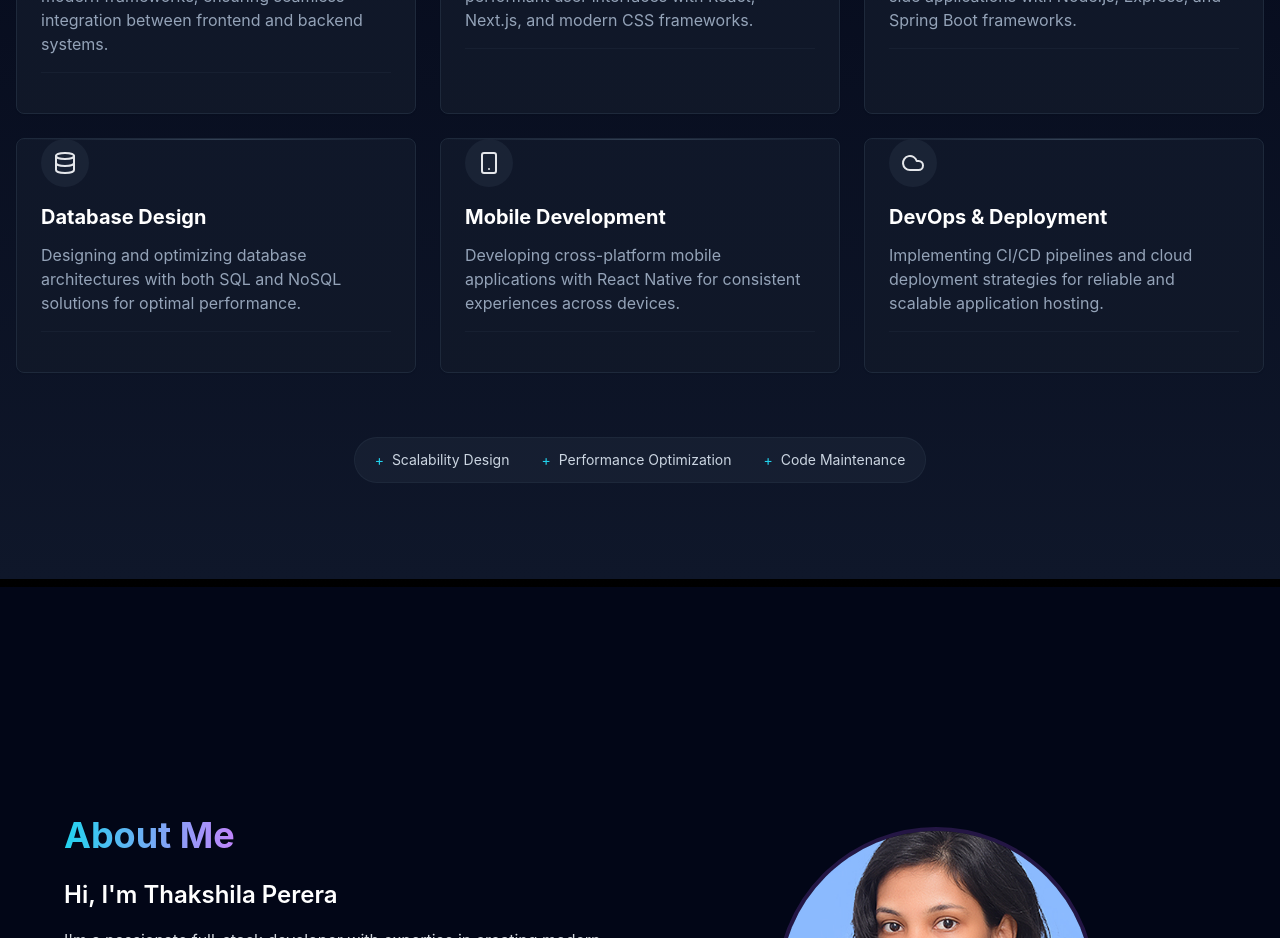
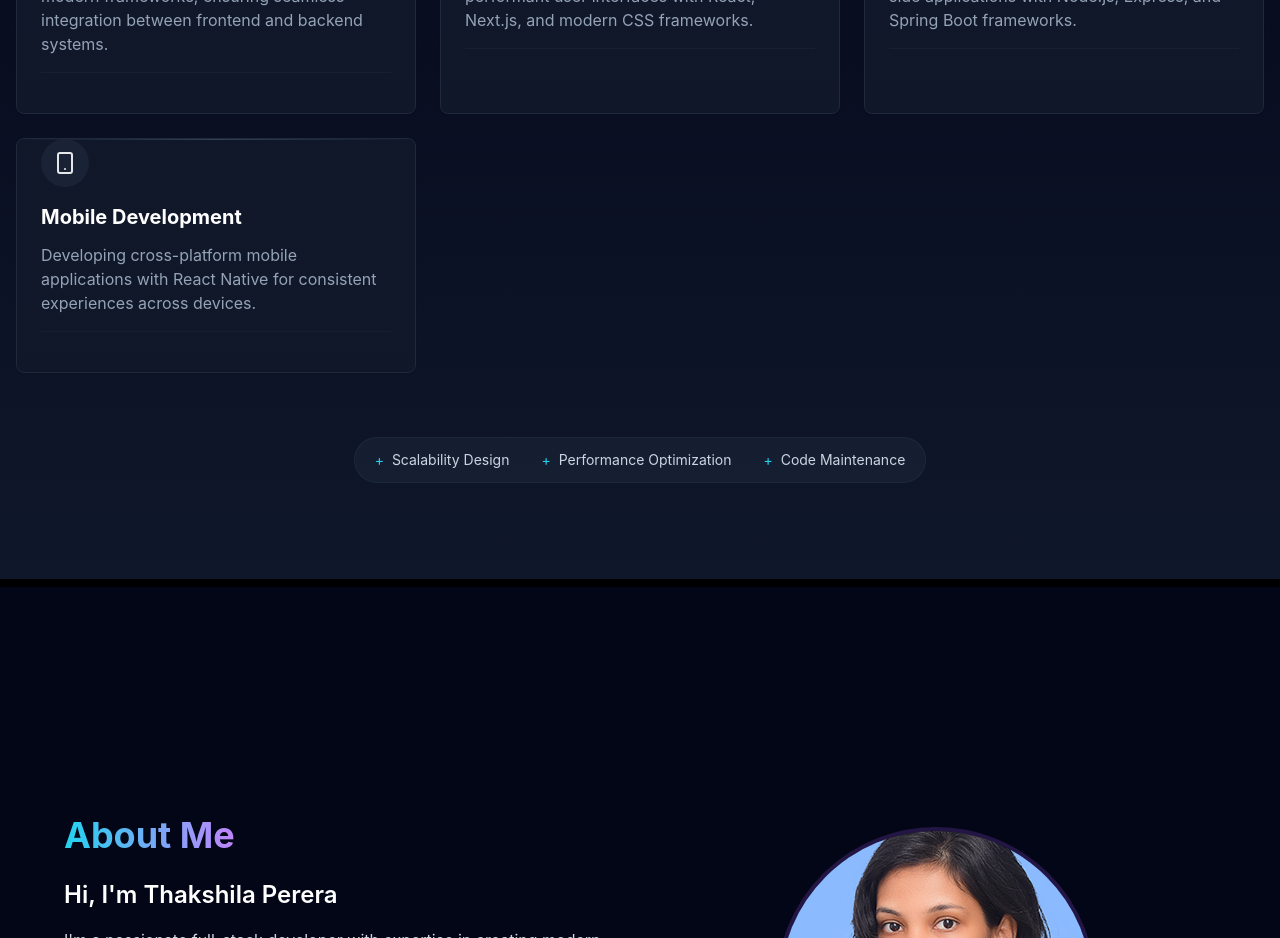
Before and after one commit to Nipuni002/My_Portfolio, a React (Create React App) app: page / in a window 1280 px wide. Shown: the part 4720-5658 px from the top of the page. Built offline with nearby package versions, Linux system fonts and the light colour scheme.

Commit message:
Update Service section

```diff
--- a/src/components/ServicesSection.jsx
+++ b/src/components/ServicesSection.jsx
@@ -77,22 +77,10 @@ const ServicesSection = () => {
       gradient: "bg-gradient-to-br from-emerald-500/20 to-teal-500/20",
     },
     {
-      icon: <Database size={24} />,
-      title: "Database Design",
-      description: "Designing and optimizing database architectures with both SQL and NoSQL solutions for optimal performance.",
-      gradient: "bg-gradient-to-br from-amber-500/20 to-orange-500/20",
-    },
-    {
       icon: <Smartphone size={24} />,
       title: "Mobile Development",
       description: "Developing cross-platform mobile applications with React Native for consistent experiences across devices.",
       gradient: "bg-gradient-to-br from-violet-500/20 to-purple-500/20",
-    },
-    {
-      icon: <Cloud size={24} />,
-      title: "DevOps & Deployment",
-      description: "Implementing CI/CD pipelines and cloud deployment strategies for reliable and scalable application hosting.",
-      gradient: "bg-gradient-to-br from-blue-500/20 to-cyan-500/20",
     },
   ];
 
```
